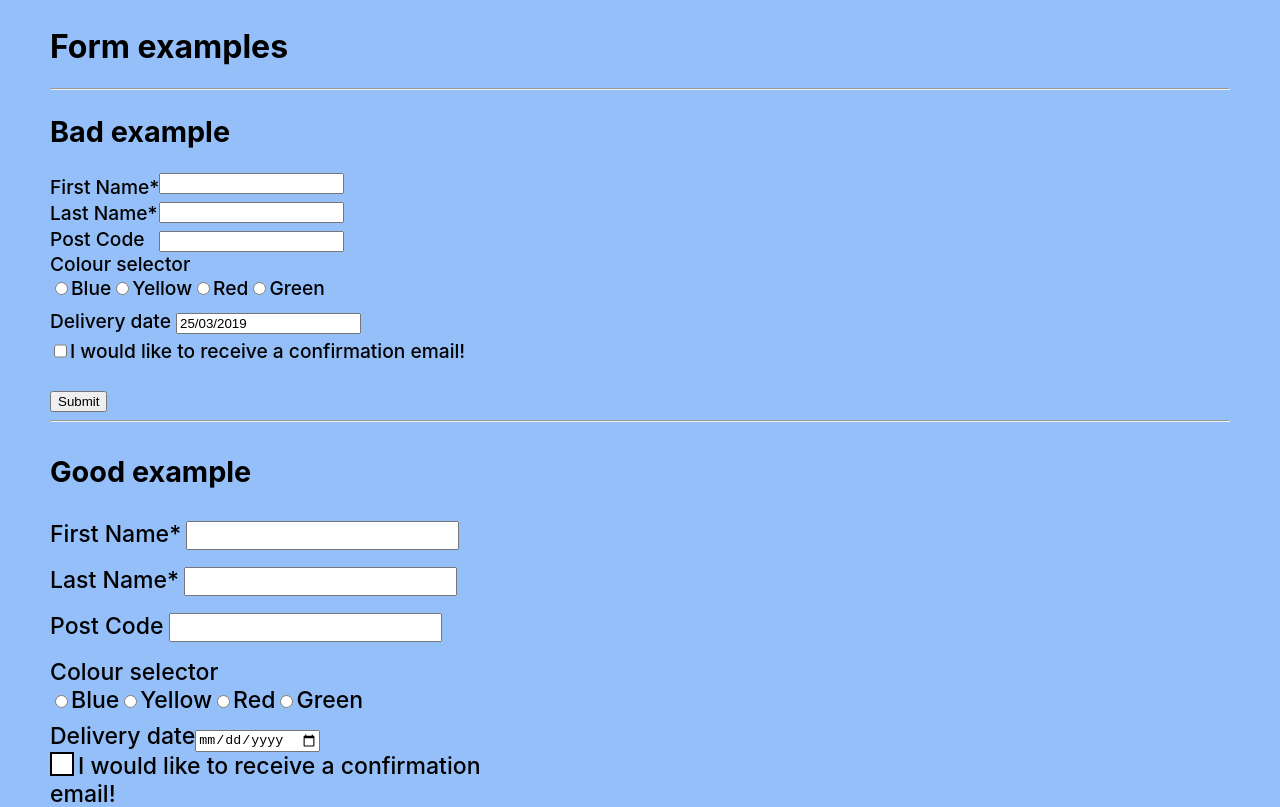
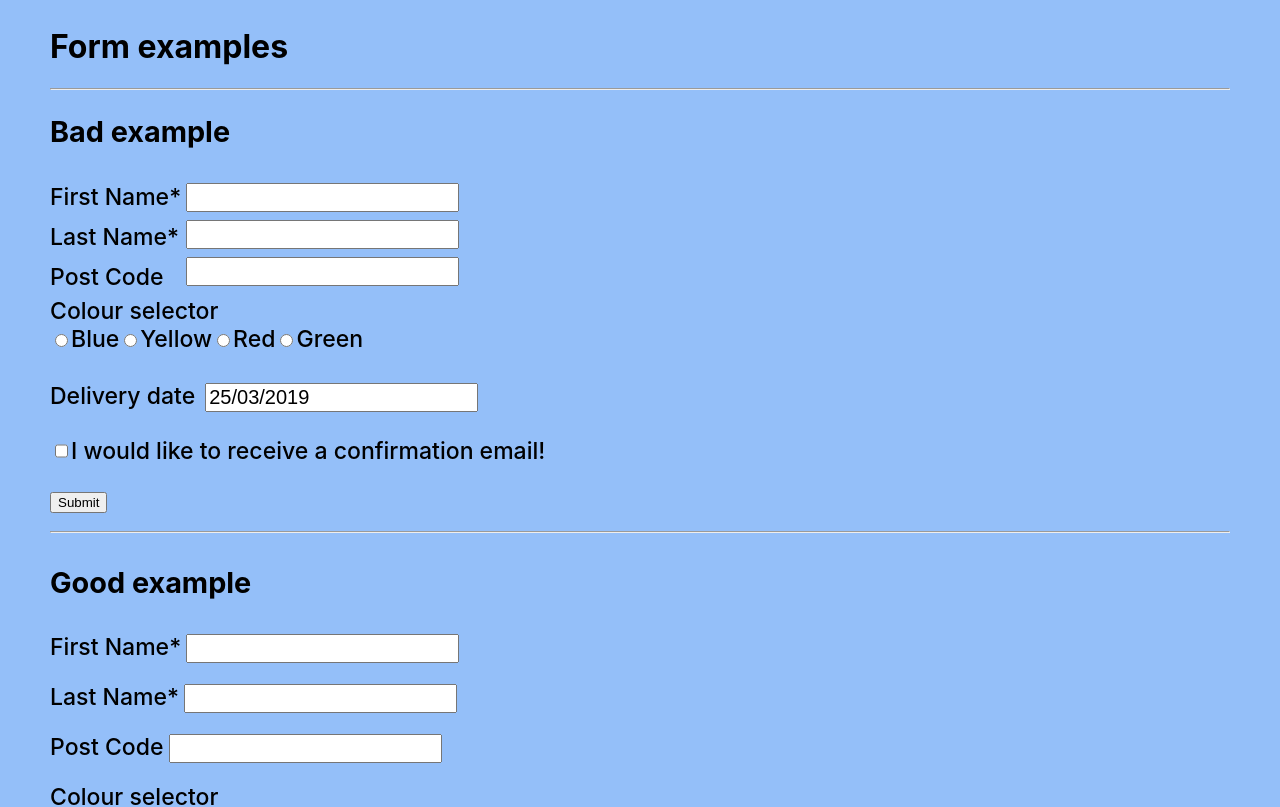
Before and after one commit to fstorm/websitefromhell, a React app: page / in a window 1280 px wide. Shown: the top 807 px of the page. Built offline with nearby package versions, Linux system fonts and the light colour scheme.

Commit message:
The great Bad Form refacotring, pluss some good form changes

```diff
--- a/src/FormBad.js
+++ b/src/FormBad.js
@@ -64,12 +64,12 @@ class formBad extends React.Component {
 
   render() {
     return (
-      <div className="bad-form">
-        <div className="bad-form__rows">
+      <div className="form--bad">
+        <div className="form__element-wrapper form__element-wrapper--bad">
           <div className="labels">
-            <p>First Name*</p>
-            <p>Last Name*</p>
-            <p>Post Code</p>
+            <label>First Name*</label>
+            <label>Last Name*</label>
+            <label>Post Code</label>
           </div>
           <div className="inputs">
             <input className="first-name--bad"/>
@@ -77,6 +77,7 @@ class formBad extends React.Component {
             <input className="post-code--bad"/>
           </div>
         </div>
+        <div className="form__element-wrapper">
           <div className="colour-selector--bad">
             <label>Colour selector</label>
             <div className='radiobutton-group'>
@@ -90,6 +91,8 @@ class formBad extends React.Component {
               <label>Green</label>
             </div>
           </div>
+        </div>
+        <div className="form__element-wrapper">
           <div className="date-picker--bad">
             <label>Delivery date</label>
             <DatePicker
@@ -98,13 +101,17 @@ class formBad extends React.Component {
               dateFormat="dd/MM/yyyy"
             />
           </div>
+        </div>
+        <div className="form__element-wrapper">
           <div className='checkbox-container'>
             <input type='checkbox'/>
-          <p>I would like to receive a confirmation email!</p>
+            <label>I would like to receive a confirmation email!</label>
           </div>
-        <br/>
+        </div>
+        <div className="form__element-wrapper">
           <button onClick={handleSubmitClick}>Submit
           </button>
+        </div>
         <div className="modal--bad">
           <button onClick={() => closeModal()}>Close</button>
         </div>
--- a/src/FormBad.scss
+++ b/src/FormBad.scss
@@ -1,14 +1,66 @@
-.bad-form__rows {
+@mixin form($name: 'form') {
+  .#{$name} {
+    &--bad {
+      font-size: larger;
+      font-weight: 500;
+      max-width: 410px;
+
+      .labels {
+        p {
+          padding-top: 2px;
+        }
+      }
+      .first-name--bad {
+        margin-bottom: 8px;
+      }
+
+      .last-name--bad {
+        margin-bottom: 8px;
+      }
+
+      .post-code--bad {
+        margin-bottom: 8px;
+      }
+
+      .colour-selector--bad {
+        padding: 4px 0;
+      }
+
+      > button {
+        &:focus {
+          outline: none;
+        }
+      }
+
+      .date-picker--bad {
+        margin: 5px 0;
+        label {
+          padding-right: 5px;
+        }
+      }
+
+      .checkbox-container {
+        display: flex;
+      }
+
+    }
+
+    &__element-wrapper--bad {
+      padding: 0 0 15px 0;
       display: flex;
       flex-wrap: wrap;
       flex-direction: column;
-  height: 60px;
-  width: 150px;
+      height: 90px;
+      width: 150px !important;
 
       .labels {
         display: flex;
         flex-direction: column;
         align-self: flex-start;
+
+        label {
+          padding-bottom: 12px;
+        }
       }
 
       .inputs {
@@ -20,9 +72,14 @@
           outline: none;
         }
       }
+
+    }
+  }
 }
 
-.modal--bad {
+@mixin modal($name: 'modal') {
+  .#{$name} {
+    &--bad {
       border-radius: 4px;
       margin-left: auto;
       margin-right: auto;
@@ -36,8 +93,7 @@
       width: 500px;
       display: none;
     }
-
-.modal-overlay--bad {
+    &-overlay--bad {
       width: 100%;
       height: 100%;
       z-index: 2; /* places the modalOverlay between the main page and the modal dialog */
@@ -50,3 +106,8 @@
       margin: 0;
       padding: 0;
     }
+  }
+}
+
+@include form;
+@include modal;
--- a/src/FormGood.js
+++ b/src/FormGood.js
@@ -47,17 +47,17 @@ const formGood = () => {
           <label><input id="radio-button--green" type='radio' value='green' name='color-radio'/>Green</label>
         </div>
       </div>
-      <div className="form-element--wrapper">
+      <div className="form__element-wrapper">
         <label for="dDate">Delivery date</label>
         <input type="date" id="dDate" className="date-picker"/>
       </div>
-      <div className="form-element--wrapper">
+      <div className="form__element-wrapper">
         <div className='checkbox-wrapper'>
           <input id='checkbox-input' name='checkbox-send-confirmation' type='checkbox'/>
           <label for='checkbox-input'>I would like to receive a confirmation email!</label>
         </div>
       </div>
-      <div className="form-element--wrapper">
+      <div className="form__element-wrapper">
         <button className="submit-button--good" aria-label="Submit information" onClick={handleSubmitClick}>Submit</button>
       </div>
       <div className="modal--good" role="dialog" aria-labelledby="modal-title" aria-describedby="modal-body">
--- a/src/FormGood.scss
+++ b/src/FormGood.scss
@@ -26,9 +26,8 @@
 
     &__element {
       &-wrapper {
-        padding: 8px 0;
+        padding: 10px 0;
         width: 500px;
-        //background-color: purple;
         input {
           margin-left: 5px;
           font-size: 20px;
```
Also changed, not shown: src/components/FormElement.js (deleted, +0 -14 lines), src/components/Input.js (deleted, +0 -17 lines). Lines whose indentation alone changed are shown as unchanged.
